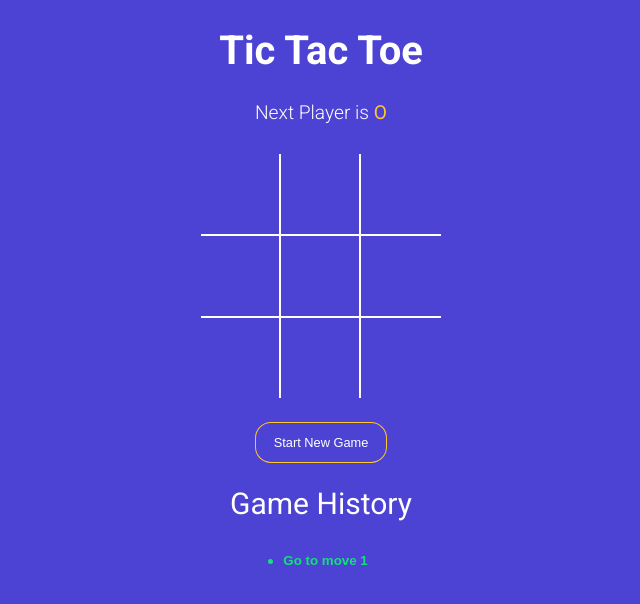
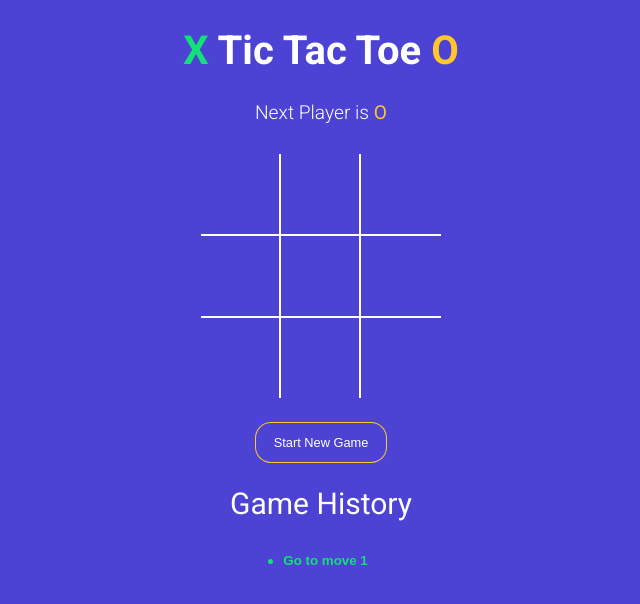
Before and after one commit to FaizaanAnche/TicTacToe, a React (Vite) app: page / in a window 1280 px wide. Shown: the top 604 px of the page, without its empty margins (319-959 px from the left). Built offline with nearby package versions, Linux system fonts and the light colour scheme.

Commit message:
added deploy script

```diff
--- a/package.json
+++ b/package.json
@@ -7,7 +7,8 @@
     "dev": "vite",
     "build": "vite build",
     "lint": "eslint . --ext js,jsx --report-unused-disable-directives --max-warnings 0",
-    "preview": "vite preview"
+    "preview": "vite preview",
+    "deploy": "npm run build && surge dist https://txto.surge.sh/"
   },
   "dependencies": {
     "react": "^18.2.0",
--- a/src/App.jsx
+++ b/src/App.jsx
@@ -59,7 +59,11 @@ function App() {
 
   return (
     <div className="app">
-      <h1>Tic Tac Toe</h1>
+      <h1>
+        <span className="text-green">X</span> Tic Tac Toe
+        <span className="text-orange"> O</span>
+      </h1>
+
       <StatusMessage winner={winner} gameBoard={gameBoard} />
       <Board
         squares={gameBoard.squares}
```
